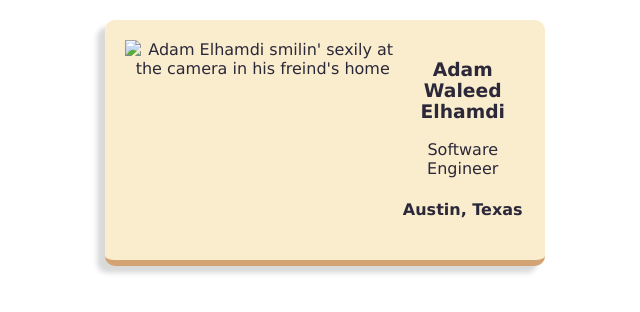
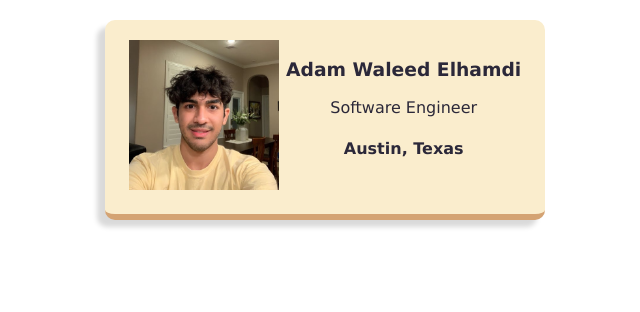
Before and after one commit to meatwadspooods/business-card, a plain HTML site: page index.html in a window 1280 px wide. Shown: the whole page, without its empty margins (315-955 px from the left). Drawn offline with Linux system fonts and the light colour scheme.

Commit message:
Update index.html
changed the file path to "adam.jpg"

```diff
--- a/index.html
+++ b/index.html
@@ -15,7 +15,7 @@
     <div class="card">
         <div>
             <img alt="Adam Elhamdi smilin' sexily at the camera in his freind's home"
-            src="images/adam.jpeg"
+            src="adam.jpeg"
             class="avatar"
             >
         </div>
```
